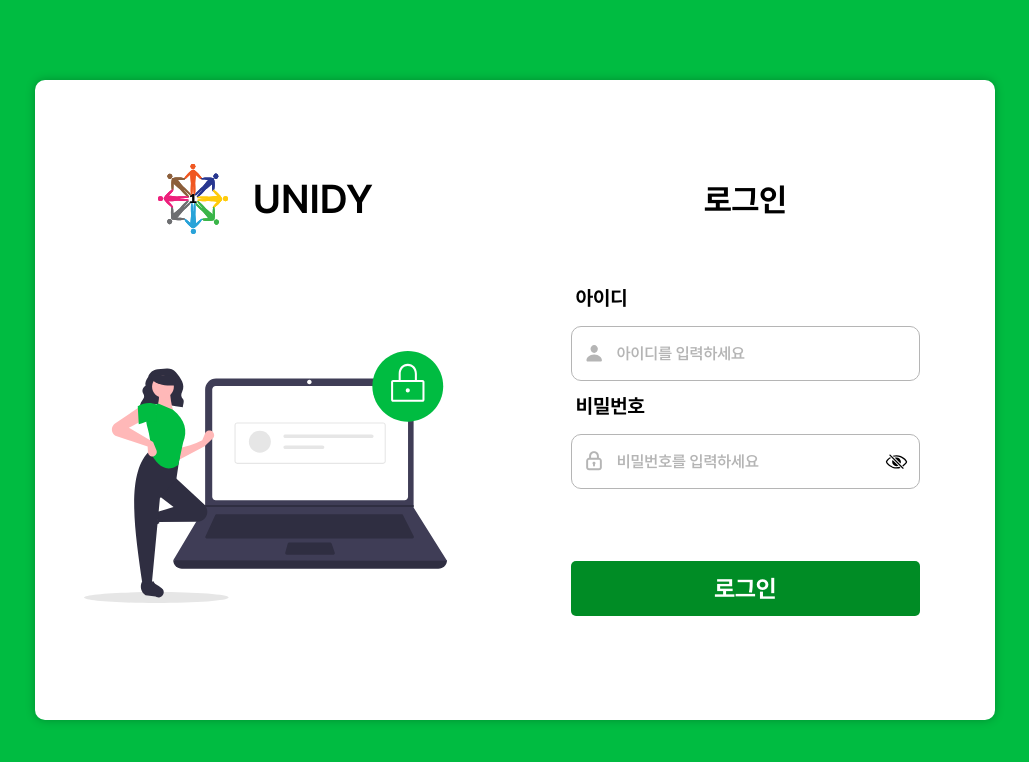
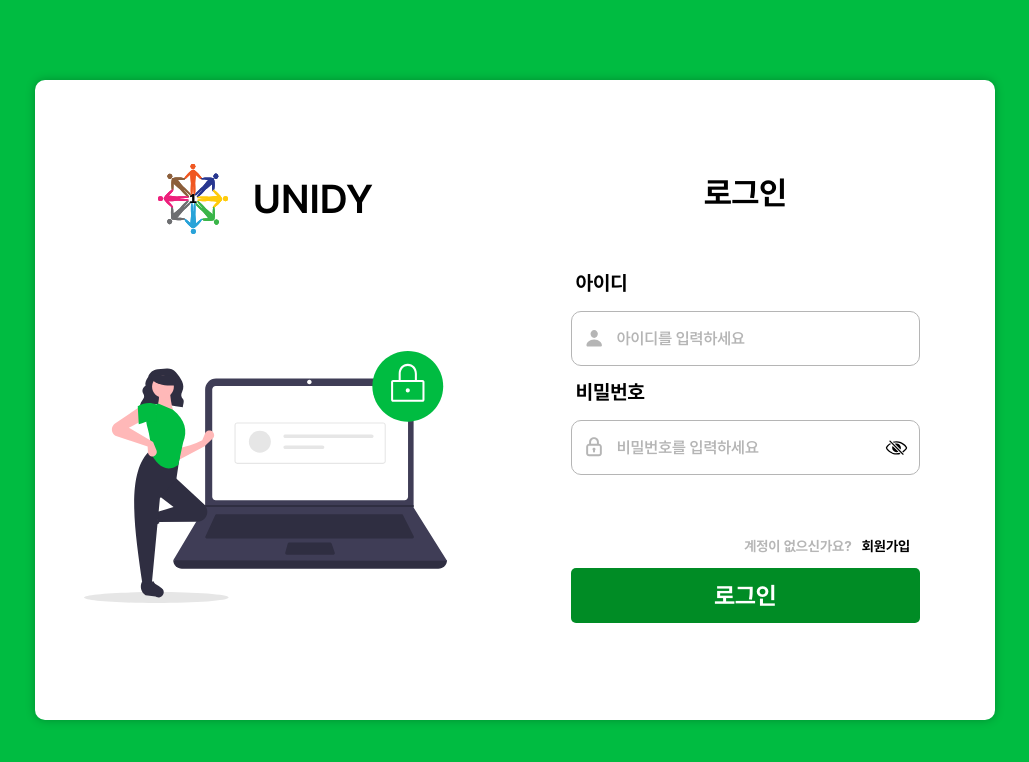
Before and after one commit to 2024-Hackathon-Unidy/Unidy_Web, a React (Create React App) app: page / in a window 1280 px wide. Both pictures are taken after a click on the element "로그인". Shown: the top 762 px of the page, without its empty margins (125-1154 px from the left). Built offline with nearby package versions, Linux system fonts and the light colour scheme; no server answers.

Commit message:
design :: 디자인 수정 #5

```diff
--- a/src/components/auth/login/index.tsx
+++ b/src/components/auth/login/index.tsx
@@ -39,7 +39,13 @@ const Login = () => {
                 src={HideImg}></S.PwImg>
             </S.InputBox>
           </S.InputWrap>
-          <S.SubmitBtn>로그인</S.SubmitBtn>
+          <S.SubmitWrap>
+            <S.AccountWrap>
+                <S.AccountText>계정이 없으신가요?</S.AccountText>
+                <S.Account>회원가입</S.Account>
+            </S.AccountWrap>
+            <S.SubmitBtn>로그인</S.SubmitBtn>
+          </S.SubmitWrap>
         </S.Right>
       </S.Container>
     </S.SignUpPage>
--- a/src/components/auth/login/style.ts
+++ b/src/components/auth/login/style.ts
@@ -144,8 +144,44 @@ export const PwImg = styled.img`
   cursor: pointer;
 `;
 
+export const SubmitWrap = styled.div`
+  width: 70%;
+  height: auto;
+
+  display: flex;
+  flex-direction: column;
+  align-items: flex-end;
+`;
+
+export const AccountWrap = styled.div`
+  width: auto;
+  height: auto;
+
+  display: flex;
+  flex-direction: row;
+`;
+
+export const AccountText = styled.span`
+  color: #b6b6b6;
+  font-family: Pretendard-Bold;
+  font-size: 14px;
+`;
+
+export const Account = styled.span`
+  color: #000;
+  font-family: Pretendard-Bold;
+  font-size: 14px;
+
+  cursor: pointer;
+  margin: 0 10px;
+
+  &:hover {
+    color: #008c25;
+  }
+`;
+
 export const SubmitBtn = styled.button`
-  width: 70%;
+  width: 100%;
   height: 55px;
 
   color: #fff;
@@ -156,4 +192,5 @@ export const SubmitBtn = styled.button`
   background-color: #008c25;
 
   cursor: pointer;
+  margin-top: 15px;
 `;
```
